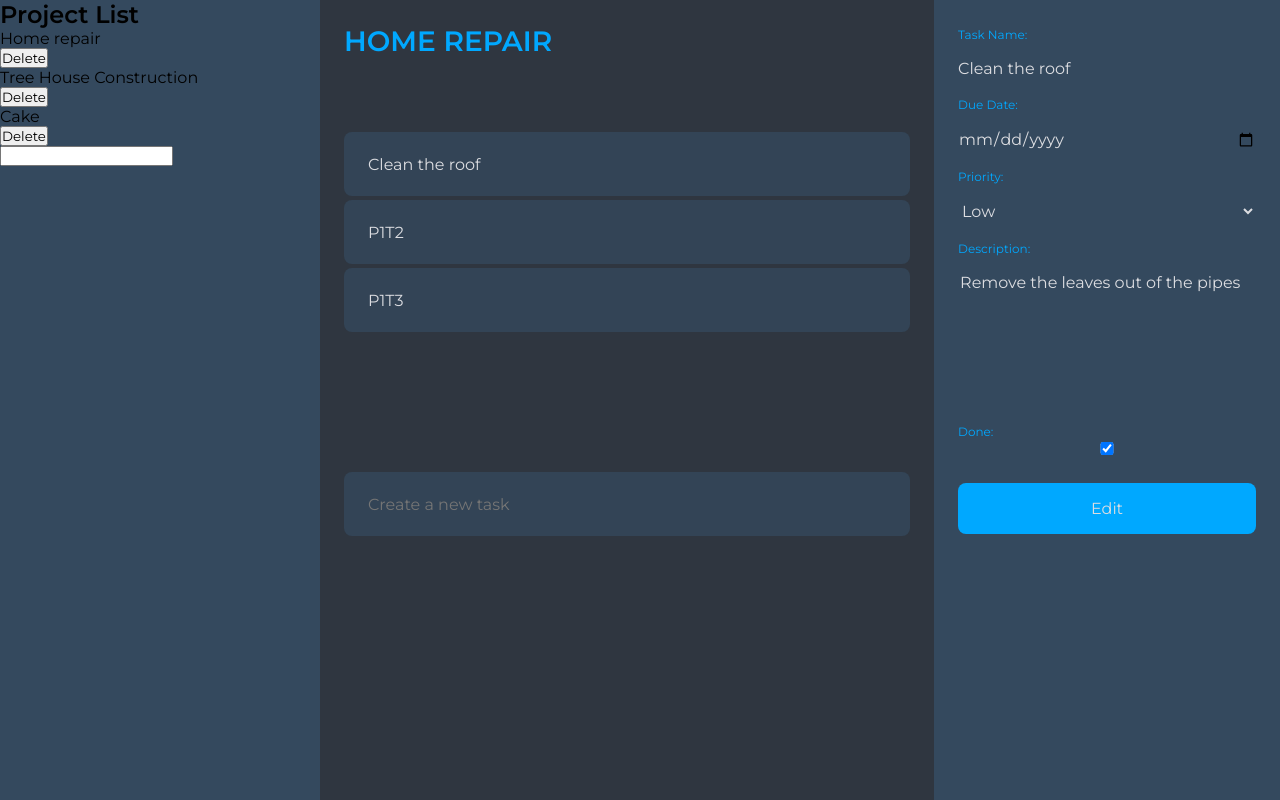
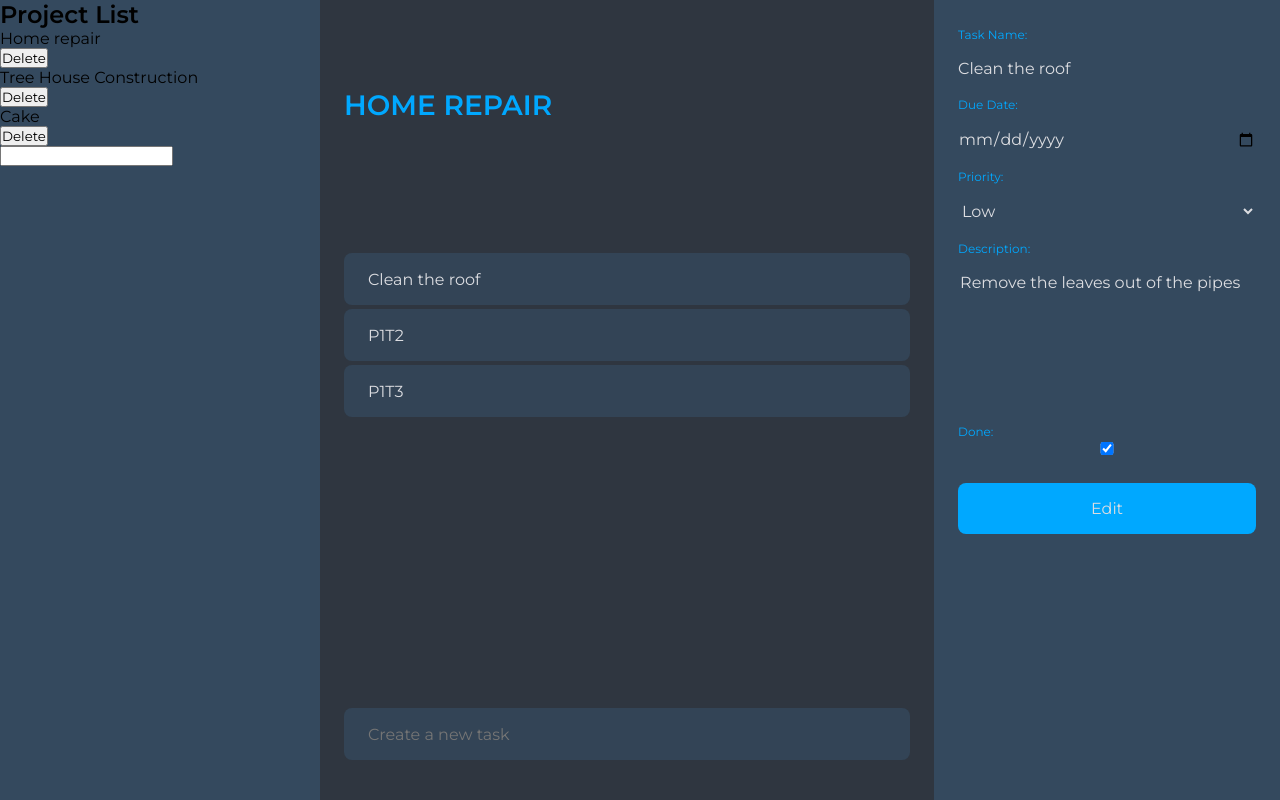
Before and after one commit to SantiagoGuerra/to-do, a website built with webpack: page src/index.html in a window 1280 px wide. Built offline with nearby package versions, Linux system fonts and the light colour scheme.

Commit message:
improve task container layout

```diff
--- a/src/styles/components/_tasks.scss
+++ b/src/styles/components/_tasks.scss
@@ -5,6 +5,7 @@
 
     & > #tasks {
       height: 100%;
+      display: flex;
       flex-direction: column;
       justify-content: space-between;
       padding: 24px;
@@ -17,7 +18,8 @@
     color: var(--third-color);
     font-size: 28px;
     text-transform: uppercase;
-    margin-bottom: 74px;
+    margin-bottom: 16px;
+    margin-top: 64px;
   }
 
   &-list {
@@ -29,7 +31,7 @@
 
   &-item {
     background-color: var(--alt-second-color);
-    height: 64px;
+    height: 52px;
     margin-bottom: 4px;
     border-radius: 8px;
     padding-left: 24px;
@@ -56,8 +58,8 @@
 .add-new-task {
   color: var(--light-color);
   background: var(--alt-second-color);
-  margin-bottom: 24px;
-  height: 64px;
+  margin-bottom: 16px;
+  height: 52px;
   border: none;
   padding: 24px;
   font-size: 16px;
```
